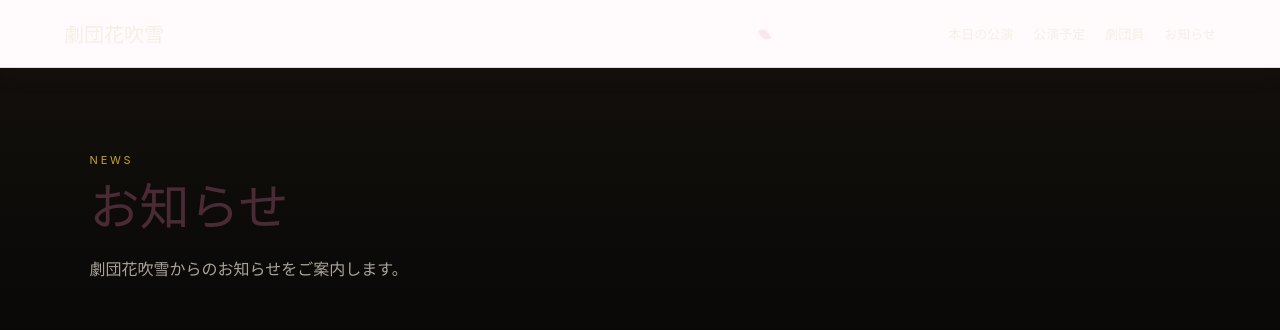
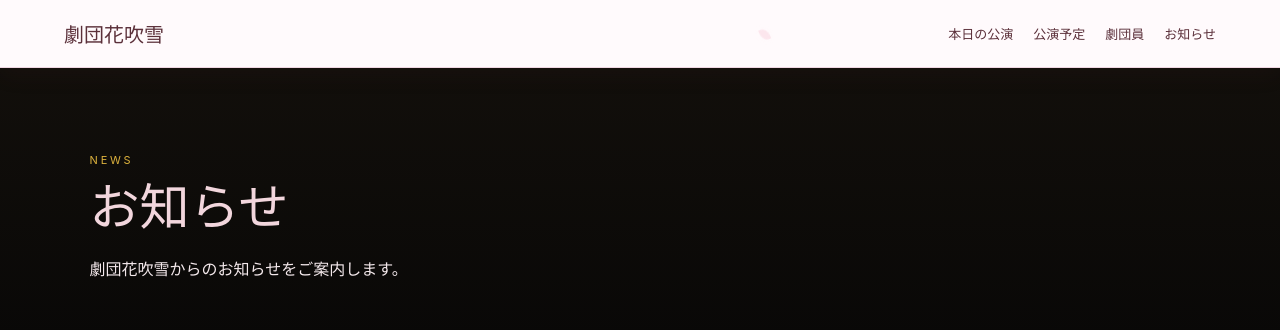
Before and after one commit to sakura7612harunojo/gekidan-hanafubuki-homepage, a Next.js app: page /news in a window 1280 px wide. Shown: the top 330 px of the page. Built offline with nearby package versions, Linux system fonts and the light colour scheme; no server answers; the database is empty.

Commit message:
fix: 公開ページの文字色を確実に反映する

```diff
--- a/app/globals.css
+++ b/app/globals.css
@@ -658,38 +658,46 @@ body:has(.header) footer {
 
 
 /* HANABUKI_PUBLIC_READABILITY */
-.header .brand,
-.header .nav a {
-  color: #5b303a;
-  opacity: 1;
+body:has(.header) .header .brand,
+body:has(.header) .header .nav a {
+  color: #5b303a !important;
+  opacity: 1 !important;
   text-shadow: none;
 }
 
-.section-hero h1 {
+body:has(.header) .header .nav a:hover,
+body:has(.header) .header .nav a:focus-visible {
+  color: #9b4768 !important;
+}
+
+body:has(.header) .schedule-hero h1 {
   color: #f2d6dd;
 }
 
-.section-hero p {
+body:has(.header) .schedule-hero p:last-child {
   color: #f4e9ec;
 }
 
-.section-hero .eyebrow {
+body:has(.header) .schedule-hero .eyebrow {
   color: #ddb23d;
 }
 
-.performance-venue-card-readability,
-.performance-venue-card-readability p,
-.performance-venue-card-readability dt,
-.performance-venue-card-readability dd,
-.performance-venue-card-readability strong {
+body:has(.header) .performance-venue-card-readability .venue-info-eyebrow {
+  color: #ddb23d;
+}
+
+body:has(.header) .performance-venue-card-readability .venue-info-name {
+  color: #f2d6dd;
+}
+
+body:has(.header) .performance-venue-card-readability .venue-info-item {
   color: #f4e9ec;
 }
 
-.performance-venue-card-readability h2,
-.performance-venue-card-readability h3 {
-  color: #f2d6dd;
+body:has(.header) .performance-venue-card-readability .venue-info-label {
+  color: #d8cfd2;
 }
 
-.performance-venue-card-readability a {
-  color: #e0b642;
+body:has(.header) .performance-venue-card-readability a {
+  color: #e0b642 !important;
 }
```
Also changed, not shown: 1 other file (tests, documents, lock files or other folders).
